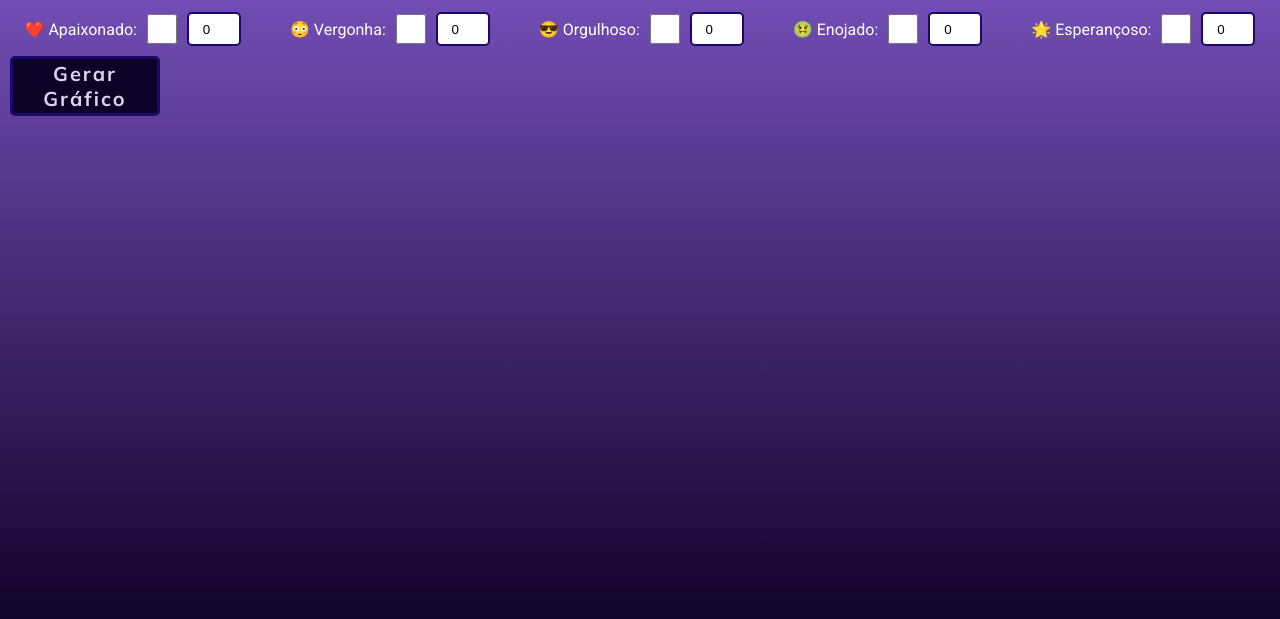
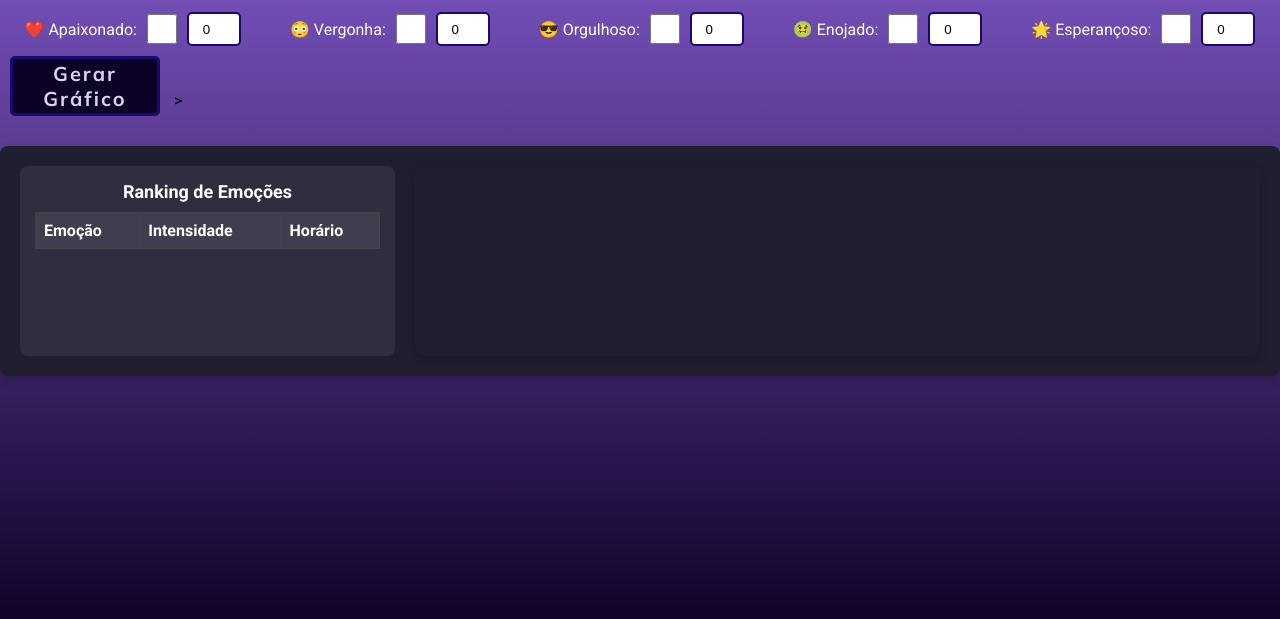
Before and after one commit to isabella-viana/Projeto-Individual, a website: page web-data-viz1/public/emocao.html in a window 1280 px wide. Shown: the part 173-792 px from the top of the page. Drawn offline with nearby package versions, Linux system fonts and the light colour scheme; no server answers; a web font is replaced by a local one.

Commit message:
Alteração na Dashboard na Tela de Emoções

```diff
--- a/web-data-viz1/public/emocao.html
+++ b/web-data-viz1/public/emocao.html
@@ -121,12 +121,32 @@
 
     <button onclick="gerarGrafico()">Gerar Gráfico</button>
 
+    >
+
+    <div class="ranking-grafico-container">
+        <div class="ranking-container">
+            <h2>Ranking de Emoções</h2>
+            <table>
+                <thead>
+                    <tr>
+                        <th>Emoção</th>
+                        <th>Intensidade</th>
+                        <th>Horário</th>
+                    </tr>
+                </thead>
+                <tbody>
+                    <!-- Os dados serão preenchidos dinamicamente pelo script -->
+                </tbody>
+            </table>
+        </div>
         <div class="grafico-container">
             <div class="grafico">
                 <canvas id="emotionChart"></canvas>
             </div>
+        </div>
+    </div>
 
-    </div>
+
 
 </body>
 
@@ -237,18 +257,46 @@ new Chart(ctx, {
 
     }
 
-    // function getEmotionColor(emotion) {
-    //         const colors = {
-    //             'alegria': 'rgba(255, 159, 64, 0.6)',
-    //             'medo': 'rgba(255, 99, 132, 0.6)',
-    //             'raiva': 'rgba(255, 99, 71, 0.6)',
-    //             'triste': 'rgba(54, 162, 235, 0.6)',
-    //             'surpreso': 'rgba(153, 102, 255, 0.6)',
-    //             'paixao': 'rgba(255, 99, 255, 0.6)',
-    //             'vergonha': 'rgba(255, 255, 0, 0.6)',
-    //             'orgulho': 'rgba(75, 192, 192, 0.6)',
-    //             'nojo': 'rgba(0, 204, 102, 0.6)',
-    //             'esperanca': 'rgba(0, 255, 255, 0.6)'
-    //         };
-    //     }
+    function atualizarRanking() {
+    const idUsuario = 1; // Substitua com o ID do usuário autenticado
+
+    fetch(`/dash/ranking/${idUsuario}`)
+        .then((response) => {
+            if (response.status === 204) {
+                // Caso não haja dados, limpar o ranking e exibir uma mensagem
+                const tbody = document.querySelector(".ranking-container tbody");
+                tbody.innerHTML = `
+                    <tr>
+                        <td colspan="3">Nenhum registro encontrado.</td>
+                    </tr>
+                `;
+                throw new Error("Nenhum registro encontrado.");
+            }
+            if (!response.ok) {
+                throw new Error("Erro ao buscar ranking.");
+            }
+            return response.json();
+        })
+        .then((dados) => {
+            const tbody = document.querySelector(".ranking-container tbody");
+            tbody.innerHTML = ""; // Limpa os dados existentes
+
+            dados.forEach((emocao) => {
+                const tr = document.createElement("tr");
+                tr.innerHTML = `
+                    <td>${emocao.emocao}</td>
+                    <td>${emocao.intensidade}</td>
+                    <td>${emocao.horario}</td>
+                `;
+                tbody.appendChild(tr);
+            });
+        })
+        .catch((erro) => {
+            console.error("Erro ao atualizar ranking:", erro);
+        });
+}
+
+document.addEventListener("DOMContentLoaded", atualizarRanking);
+
+
 </script>
--- a/web-data-viz1/public/styles/emocao.css
+++ b/web-data-viz1/public/styles/emocao.css
@@ -88,10 +88,12 @@ transform: scale(1.1);
 
 }
 
-.grafico-container{
-  height: 50%;
-  width: 100%;
-
+.grafico-container {
+  width: 70%;
+  background-color: #1e1e2f;
+  padding: 20px;
+  border-radius: 8px;
+  box-shadow: 0 4px 8px rgba(0, 0, 0, 0.2);
 }
 
 .grafico{
@@ -99,3 +101,58 @@ transform: scale(1.1);
   width: 100%;
   height: 100%;
 }
+
+.ranking-grafico-container {
+  display: flex;
+  gap: 20px;
+  padding: 20px;
+  background-color: #1e1e2f;
+  border-radius: 8px;
+  box-shadow: 0 4px 8px rgba(0, 0, 0, 0.2);
+  margin-top: 20px;
+}
+
+.ranking-container {
+  width: 30%; /* Ranking ocupa 30% do espaço */
+  background-color: #2e2e3f;
+  border-radius: 8px;
+  color: #fff;
+  padding: 15px;
+}
+
+.ranking-container h2 {
+  text-align: center;
+  margin-bottom: 10px;
+  font-size: 18px;
+}
+
+.ranking-container table {
+  width: 100%;
+  border-collapse: collapse;
+  margin-top: 10px;
+}
+
+.ranking-container th,
+.ranking-container td {
+  text-align: left;
+  padding: 8px;
+  border: 1px solid #444;
+  color: #ddd;
+}
+
+.ranking-container th {
+  background-color: #3e3e4f;
+  color: #fff;
+}
+
+.ranking-container tr:nth-child(even) {
+  background-color: #29293d;
+}
+
+.grafico-container {
+  width: 70%; /* Gráfico ocupa 70% do espaço */
+  background-color: #1e1e2f;
+  padding: 20px;
+  border-radius: 8px;
+  box-shadow: 0 4px 8px rgba(0, 0, 0, 0.2);
+}
--- a/web-data-viz1/src/routes/dash.js
+++ b/web-data-viz1/src/routes/dash.js
@@ -7,4 +7,8 @@ router.post("/gerarGrafico/:idUsuario", function (req, res) {
     dashController.salvarEmocoes(req, res);
 });
 
+router.get("/ranking/:idUsuario", function (req, res) {
+    dashController.obterRanking(req, res);
+});
+
 module.exports = router;
```
Also changed, not shown: web-data-viz1/src/controllers/dashController.js (+23 -1 lines), web-data-viz1/src/models/dashModel.js (+14 -1 lines), 1 other file. Lines whose indentation alone changed are shown as unchanged.
